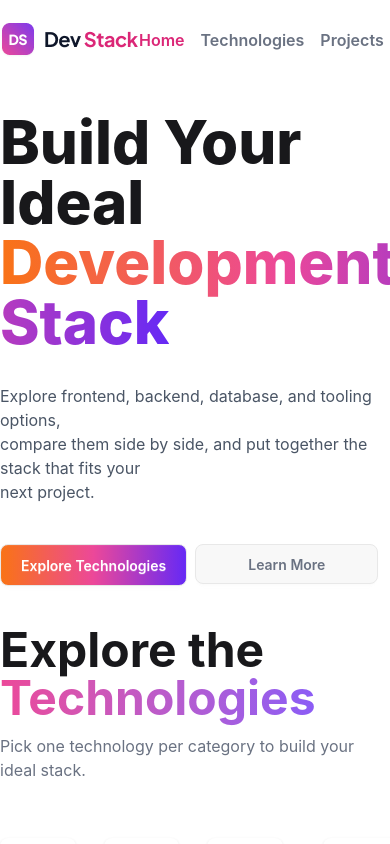
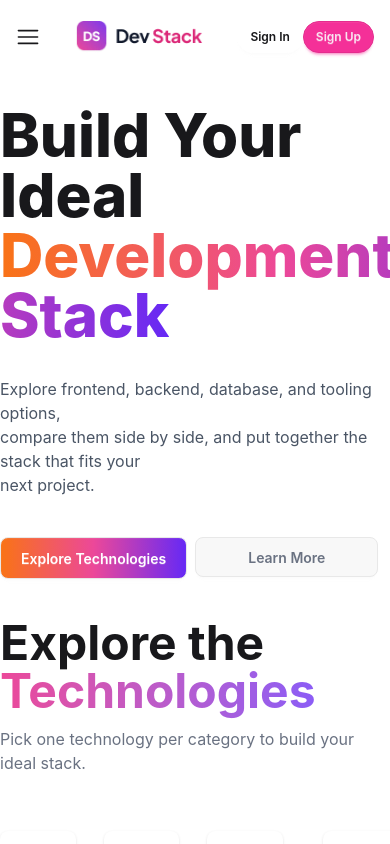
Before and after one commit to RayhanHossain52/DevStack_Website, a React (Vite) app: page / in a window 390 px wide. Shown: the top 844 px of the page. Built offline with nearby package versions, Linux system fonts and the light colour scheme.

Commit message:
Navbar Responsive

```diff
--- a/src/components/Navbar.tsx
+++ b/src/components/Navbar.tsx
@@ -1,24 +1,41 @@
+import { RxHamburgerMenu } from 'react-icons/rx';
 import logo from '../assets/logo-text.png';
 
 const Navbar = () => {
     return (
-        <nav className='container mx-auto py-5 flex justify-between items-center sticky top-0 z-50 bg-white'>
+        <nav className="sticky top-0 z-50 bg-white">
+            <div className="container mx-auto py-5 px-4 flex justify-between items-center">
 
-                <img src={logo} alt="" />
+                {/* Left: Hamburger - Small Devices */}
+                <button className="lg:hidden text-2xl">
+                    <RxHamburgerMenu />
 
-                <div className='flex gap-4 items-center text-gray-500 font-semibold'>
-                    <a href="" className='text-[#DB2777]'>Home</a>
+                </button>
+
+                {/* Center: Brand Logo */}
+                <img src={logo} alt="DevStack" className="w-32 lg:w-auto" />
+
+                {/* Navigation Links - Large Devices */}
+                <div className="hidden lg:flex gap-4 items-center text-gray-500 font-semibold">
+                    <a href="" className="text-[#DB2777]">Home</a>
                     <a href="">Technologies</a>
                     <a href="">Projects</a>
                     <a href="">About</a>
                     <a href="">Contact</a>
                 </div>
 
-                <div className='flex'>
-                    <button className="btn rounded-full bg-transparent border-transparent">Sign In</button>
-                    <button className="btn btn-secondary rounded-full px-5">Sign Up</button>
+                {/* Right: Sign In & Sign Up */}
+                <div className="flex">
+                    <button className="btn btn-sm lg:btn-md rounded-full bg-transparent border-transparent">
+                        Sign In
+                    </button>
+
+                    <button className="btn btn-sm lg:btn-md btn-secondary rounded-full px-3 lg:px-5">
+                        Sign Up
+                    </button>
                 </div>
 
+            </div>
         </nav>
     );
 };
```
